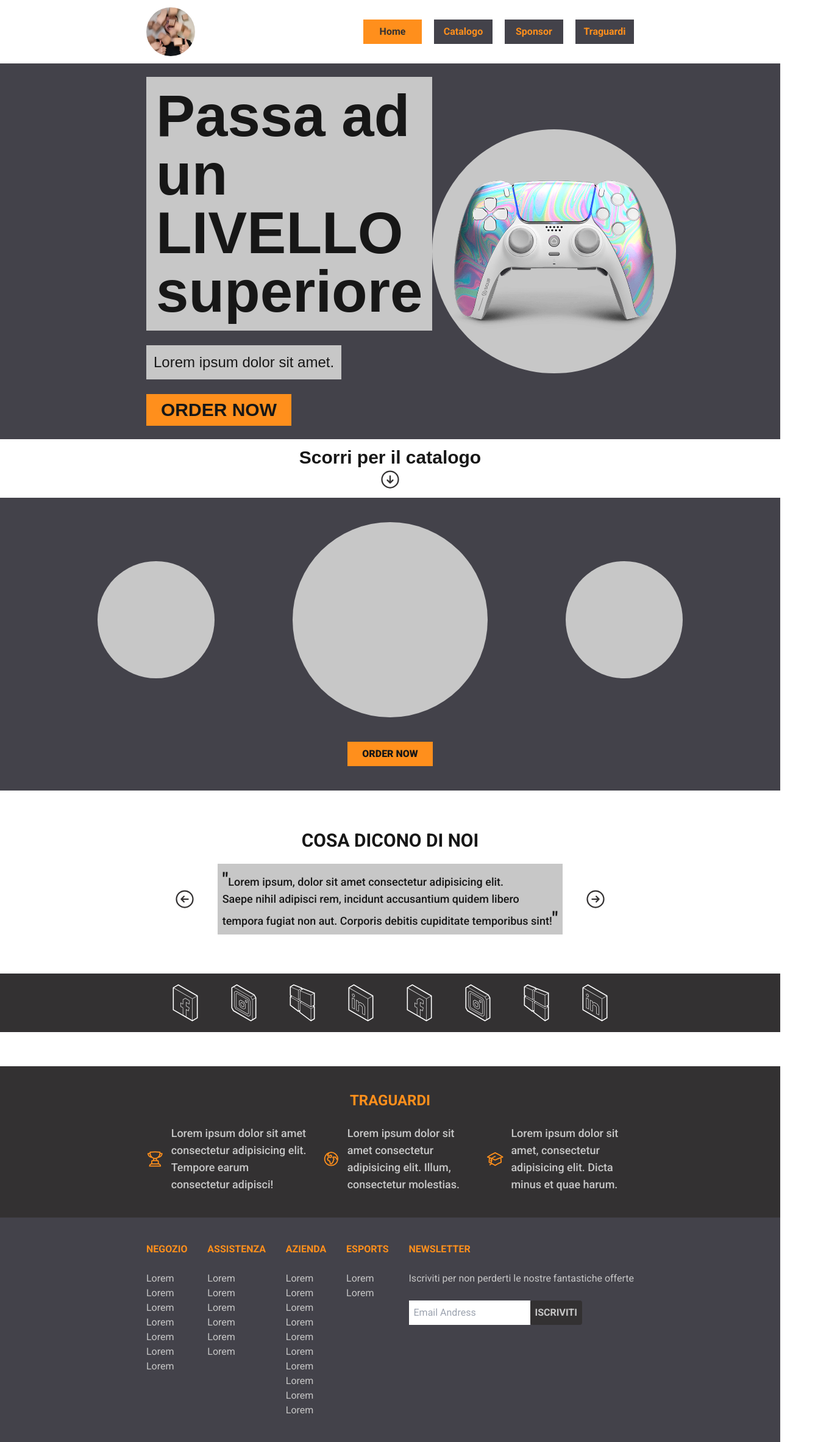
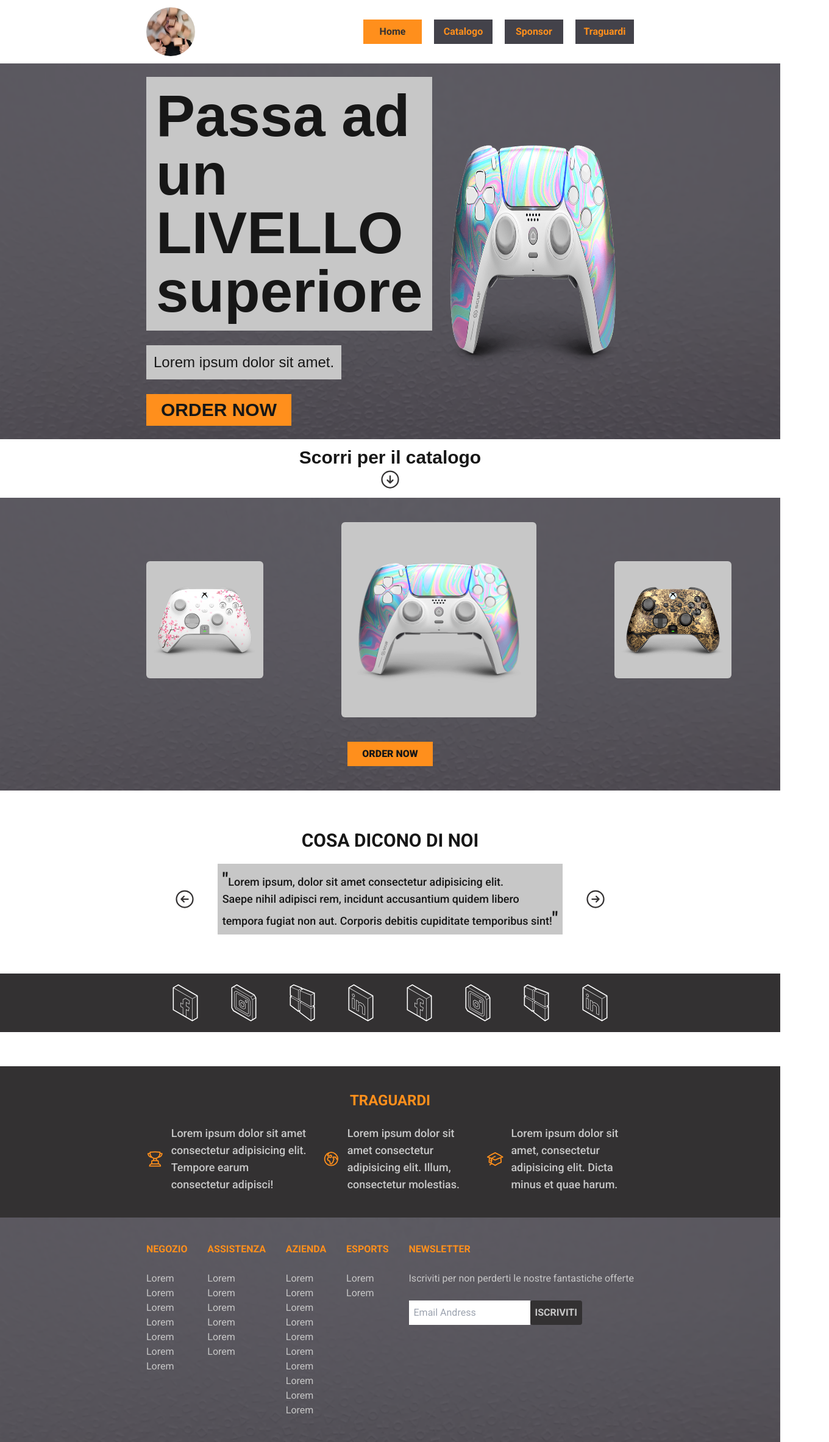
Before and after one commit to lorenzomorelli-webdev/Live-E-Commerce, a Next.js app: page / in a window 1280 px wide. Shown: the whole page at 61% size, 1360 px wide, since content can reach past the window. Built offline with nearby package versions, Linux system fonts and the light colour scheme; a web font is replaced by a local one.

Commit message:
background texture sets | added controller pictures

```diff
--- a/components/footer.tsx
+++ b/components/footer.tsx
@@ -21,7 +21,11 @@ export default function Footer() {
           </h3>
         </div>
       </div>
-      <div className="bg-lightbrown flex justify-between px-60 py-10">
+      <div className="bg-lightbrown flex justify-between px-60 py-10 -z-20 relative">
+        <img
+          src="/texture.webp"
+          className="absolute top-0 left-0 w-full h-full opacity-15 -z-10 object-cover object-center"
+        />
         <div>
           <p className="text-orange font-semibold mb-6">NEGOZIO</p>
           <ul className="text-grayback font-normal">
@@ -119,9 +123,13 @@ export default function Footer() {
         </div>
         <div>
           <p className="text-orange font-semibold mb-6">NEWSLETTER</p>
-          <p className="text-grayback font-normal mb-6">Iscriviti per non perderti le nostre fantastiche offerte</p>
+          <p className="text-grayback font-normal mb-6">
+            Iscriviti per non perderti le nostre fantastiche offerte
+          </p>
           <form>
-            <input className="p-2" placeholder="Email Andress"></input>
+            <input
+              className="p-2"
+              placeholder="Email Andress"></input>
             <button className="rounded bg-darkbrown text-grayback p-2 font-bold">ISCRIVITI</button>
           </form>
         </div>
--- a/components/hero.tsx
+++ b/components/hero.tsx
@@ -2,16 +2,28 @@ import { handjet } from "@/app/page";
 
 export default function Hero() {
   return (
-    <div className="bg-lightbrown h-[77vh] flex items-center justify-between px-60">
+    <div className="bg-lightbrown h-[77vh] flex items-center justify-between px-60 relative -z-20">
+      <img
+        src="/texture.webp"
+        className="absolute top-0 left-0 w-full h-full opacity-15 -z-10 object-cover object-center"
+      />
       <div className={"flex flex-col gap-6 " + handjet.className}>
-        <h1 className="bg-grayback font-semibold text-8xl w-fit p-4">Passa ad un<br />LIVELLO<br />superiore</h1>
+        <h1 className="bg-grayback font-semibold text-8xl w-fit p-4">
+          Passa ad un
+          <br />
+          LIVELLO
+          <br />
+          superiore
+        </h1>
         <h2 className="bg-grayback font-medium text-2xl w-fit p-3">Lorem ipsum dolor sit amet.</h2>
         <button className="bg-orange w-fit p-2 px-6 font-extrabold text-3xl">ORDER NOW</button>
       </div>
-      <div className="pr-9">
-        <div className="rounded-full bg-grayback w-[400px] h-[400px]">
-          <img src="/controller.webp" alt="controller SCUF" />
-        </div>
+      <div>
+        <img
+          src="/controller.webp"
+          alt="controller SCUF"
+          className="w-[600px] h-[600px]"
+        />
       </div>
     </div>
   );
--- a/components/products.tsx
+++ b/components/products.tsx
@@ -14,11 +14,18 @@ export default function Products() {
       </div>
       <div
         id="Products"
-        className="bg-lightbrown flex flex-col items-center">
+        className="bg-lightbrown flex flex-col items-center relative -z-20">
+          <img src="/texture.webp" alt="" className="absolute top-0 left-0 opacity-15 -z-10 w-full h-full object-cover object-center" />
         <div className="flex gap-32  items-center justify-between px-60 my-10">
-          <div className="rounded-full w-48 h-48 bg-grayback"></div>
-          <div className="rounded-full w-80 h-80 bg-grayback"></div>
-          <div className="rounded-full w-48 h-48 bg-grayback"></div>
+          <img
+            src="/white.webp"
+            className="rounded-md w-48 h-48 bg-grayback"></img>
+          <img
+            src="/controller.webp"
+            className="rounded-md w-80 h-80 bg-grayback"></img>
+          <img
+            src="/dark.webp"
+            className="rounded-md w-48 h-48 bg-grayback"></img>
         </div>
         <button className="bg-orange w-fit p-2 px-6 font-extrabold mb-10">ORDER NOW</button>
       </div>
```
Also changed, not shown: public/dark.webp (added), public/white.webp (added).
